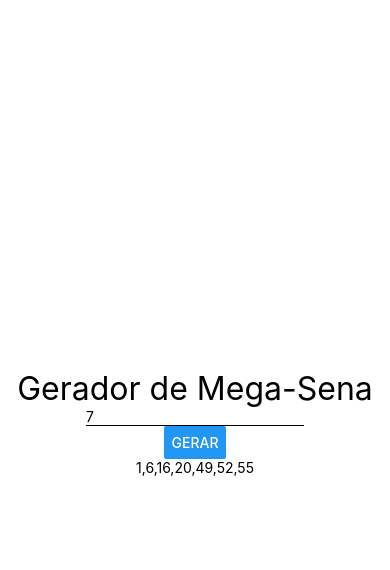
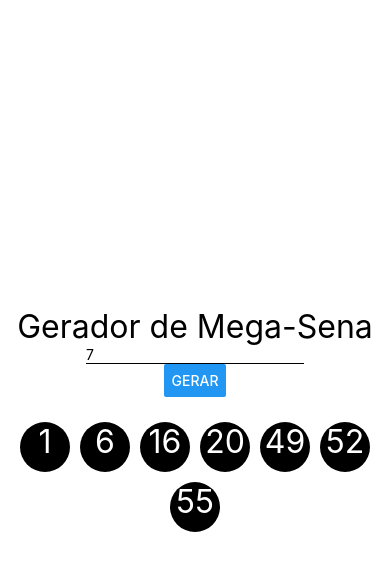
Before and after one commit to rudatorquato/Curso-React-Native-Cod3r, a React Native app in the folder Exercicios/: screen / in a window 390 px wide. Both pictures are taken after a click on the button "GERAR". Shown: the top 570 px of the page. Built offline with nearby package versions, Linux system fonts and the light colour scheme.

Commit message:
Componente Mega-Sena #03

```diff
--- a/Exercicios/src/components/mega/Mega.js
+++ b/Exercicios/src/components/mega/Mega.js
@@ -1,6 +1,8 @@
 import React, {Component} from 'react'
-import {Button, Text, TextInput} from 'react-native'
+import {Button, Text, TextInput, View} from 'react-native'
 import Estilo from '../Estilo'
+
+import MegaNumero from './MegaNumero'
 
 export default class Mega extends React.Component{
 
@@ -51,6 +53,13 @@ export default class Mega extends React.Component{
     //    this.setState({ numeros })
     //}
 
+    exibirNumeros = () => {
+        const nums = this.state.numeros
+        return nums.map(num =>{
+            return <MegaNumero key={num} num={num}/>
+        })
+    }
+
     render(){
         return(
             <>
@@ -72,9 +81,16 @@ export default class Mega extends React.Component{
                     title='Gerar'
                     onPress={this.gerarNumeros}
                 />
-                <Text>
-                    {this.state.numeros.join(',')}
-                </Text>
+                <View style={{
+                    marginTop: 20,
+                    flexDirection: 'row',
+                    flexWrap:'wrap',
+                    justifyContent: 'center'
+
+                }}>
+                    {this.exibirNumeros()}
+                </View>
+
             </>
         )
     }
--- /dev/null
+++ b/Exercicios/src/components/mega/MegaNumero.js
@@ -0,0 +1,27 @@
+import React, {Component} from 'react'
+import {Text, View, StyleSheet} from 'react-native'
+import Estilo from '../Estilo'
+
+export default ({num})=> {
+    return(
+        <View style={style.Container}>
+            <Text style={[Estilo.txtG, style.Num]}>
+                {num}
+            </Text>
+        </View>
+
+    )
+}
+
+const style = StyleSheet.create({
+    Container: {
+        height:50,
+        width: 50,
+        backgroundColor: '#000',
+        margin:5,
+        borderRadius: 25
+    },
+    Num: {
+        color: '#FFF'
+    }
+})
```
